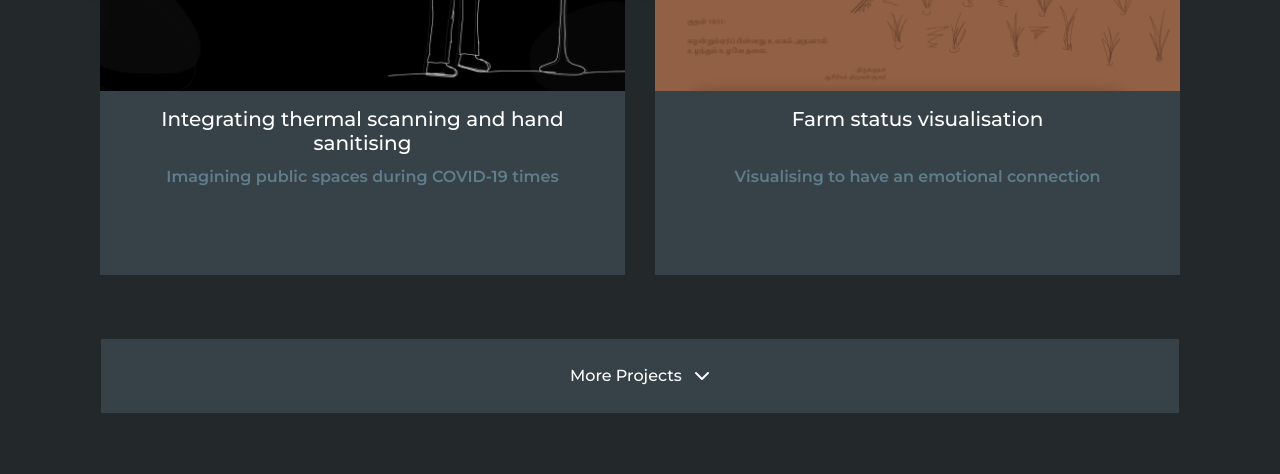
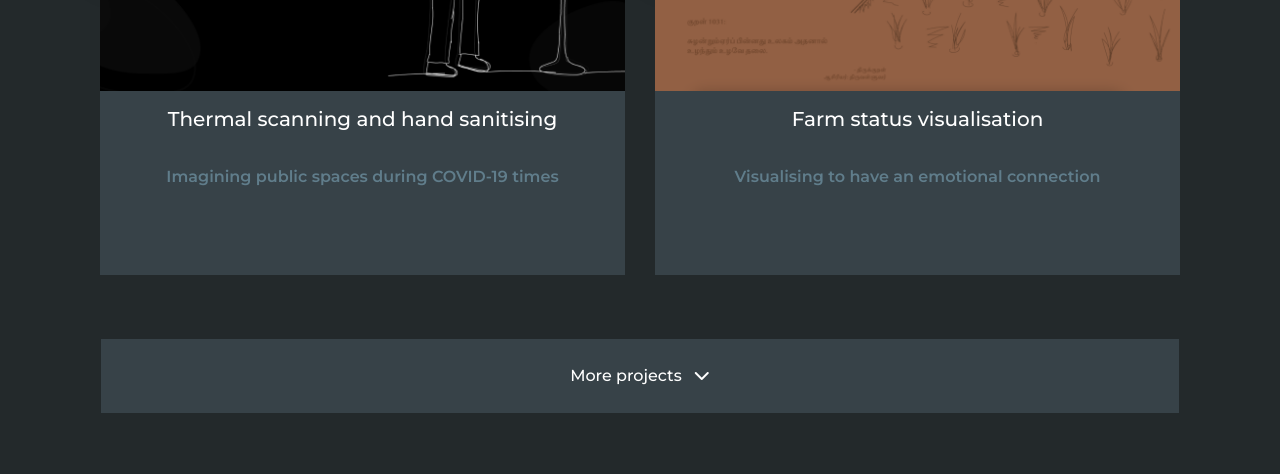
Before and after one commit to allwinwilliams/allwinwilliams.github.io, a Jekyll site: the page built from index.html, in a window 1280 px wide. Shown: the part 2795-3269 px from the top of the page. Built offline with Jekyll 4.4.1, drawn with Linux system fonts in a browser that asks for light colours; nearby versions of some CDN libraries; some web fonts are replaced.

Commit message:
project ui changes

```diff
--- a/_data/projects.yml
+++ b/_data/projects.yml
@@ -38,7 +38,7 @@
 #   link: "https://www.behance.net/gallery/98677575/A-design-project-on-Genetically-modified-foods"
 #   link_type: external
 
-- title: Integrating thermal scanning and hand sanitising
+- title: Thermal scanning and hand sanitising
   description: Imagining public spaces during COVID-19 times
   tags: Tangible interface, Multimodal product design
   link: "/projects/integrated-thermal-scanning-hand-sanitizing"
@@ -69,8 +69,8 @@
   link_type: overlay
   project_type: hidden
 
-- title: Research on inter-organisational communication channels
-  description: Labelling GMO foods to keep customers informed
+- title: Inter-organisational communication channels
+  description: A research study
   tags: User Research, Research and Analysis
   link: "/projects/inter-organisational-communication"
   image: "/projects/inter-organisational-communication/assets/images/card.png"
--- a/_layouts/default.html
+++ b/_layouts/default.html
@@ -200,10 +200,10 @@
                   {% endif %}
                   {% if item.link_type == "overlay" %}
                     {% if item.project_type == "main" %}
-                      <div class="col-12 col-md-6 my-3 project hover-animations animated">
+                      <div class="col-12 col-md-6 my-3 project scroll-animations hover-animations animated">
                     {% endif %}
                     {% if item.project_type == "hidden" %}
-                      <div class="col-12 col-md-6 my-3 project hover-animations animated d-none hidden-project">
+                      <div class="col-12 col-md-6 my-3 project d-none hidden-project hover-animations animated">
                     {% endif %}
         							<a onclick="show_modal('{{item.link}}')" class="cursor-pointer overlay-project shadow-lg">
                         <img class="img-fluid" src={{item.image}} />
@@ -222,10 +222,10 @@
     				{% endfor %}
             {{display_project}}
     			</div>
-          <div class="container">
+          <div class="container scroll-animations animated">
             <div class="row text-center mt-5 px-3">
               <a id="more-projects" class="col-12 btn bg-blue-grey-light rounded-0 mx-auto  py-4 white" >
-                <h6 class="d-inline">More Projects</h6>
+                <h6 class="d-inline">More projects</h6>
                 <i class="fas fa-chevron-down ml-2"></i>
               </a>
             </div>
--- a/assets/css/main.scss
+++ b/assets/css/main.scss
@@ -115,6 +115,7 @@
       }
       em{
         visibility: visible !important;
+        color: $white !important;
       }
       .project-description{
 
--- a/assets/js/script.js
+++ b/assets/js/script.js
@@ -44,6 +44,7 @@
     });
   });
   $('.hover-animations').hover(function(){
+    $(this).removeClass('animate__animated animate__fadeInUp');
     $(this).addClass('animate__animated animate__headShake');
     $(this).bind("animationend webkitAnimationEnd oAnimationEnd MSAnimationEnd",
       function(){
@@ -54,6 +55,7 @@
   $('#more-projects').click(function(){
     $('.hidden-project').removeClass('d-none');
     $('.hidden-project').addClass('animate__animated animate__fadeInUp');
+
     $(this).addClass('d-none');
   });
 });
```
